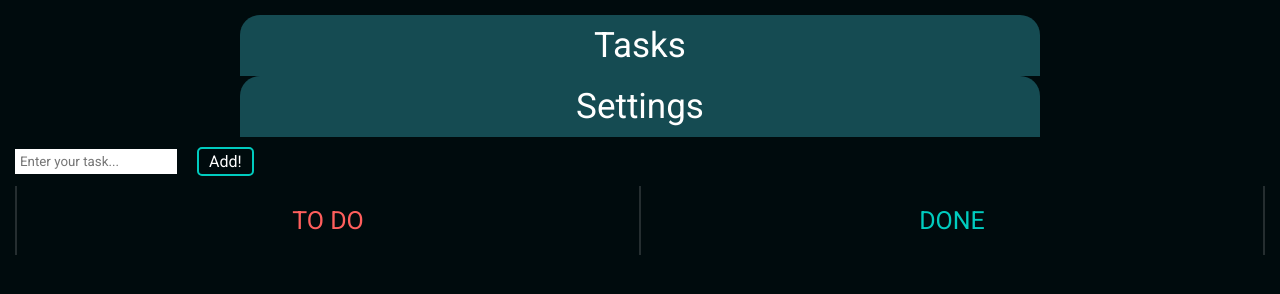
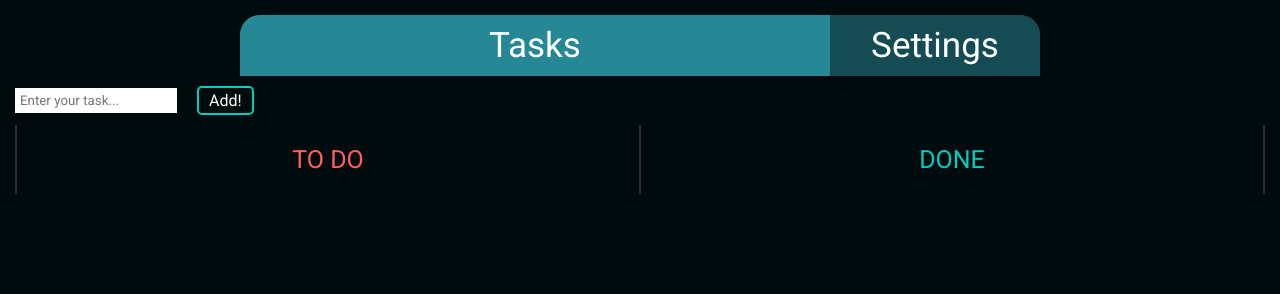
Before and after one commit to danniPA/TaskList, a plain HTML site: page index.html in a window 1280 px wide. Drawn offline with Linux system fonts and the light colour scheme.

Commit message:
Update style.css

```diff
--- a/style.css
+++ b/style.css
@@ -5,7 +5,7 @@
     font-family: 'Roboto', sans-serif;
 }
 
-.logo{
+.logos{
     margin: 0 auto;
     text-align: center;
     border-radius: 20px 20px 0 0;
@@ -13,13 +13,38 @@
     color: white;
     font-size: 35px;
     width: 800px;
-    padding: 10px;
+    /* padding: 10px; */
+    user-select: none;
+    display: flex;
 }
 
 @media screen and (max-width:810px){
-    .logo{
+    .logos{
         width: 100%;
     }
+}
+
+.logo{
+    flex: 1;
+    padding: 10px;
+    transition: 700ms;
+}
+
+.logo:hover{
+    flex: 3;
+    background-color: #2abbce;
+    cursor: pointer;
+}
+
+.logo_task{
+    flex: 3;
+    background-color: #268895;
+    border-radius: 20px 0 0 0;
+}
+
+.logo_settings{
+    background-color: #154B52;
+    border-radius: 0 20px 0 0;
 }
 
 
```
